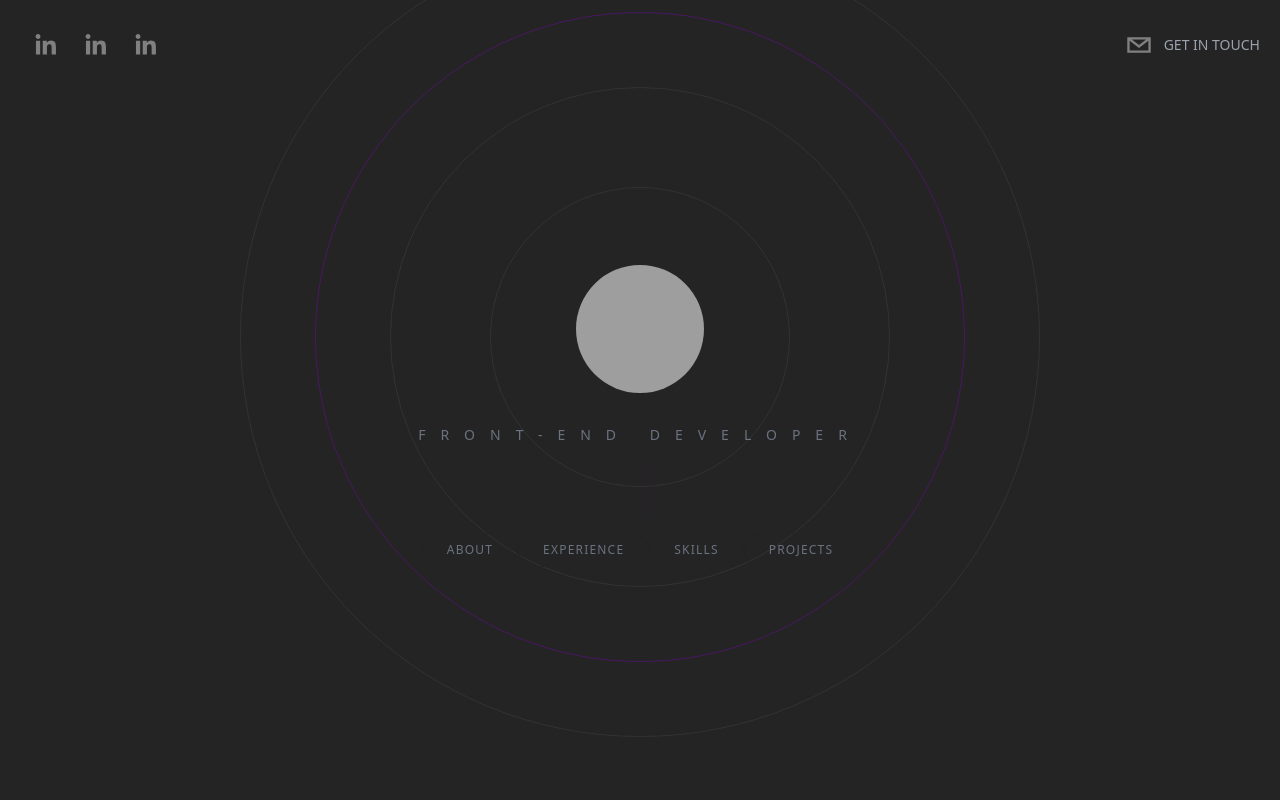
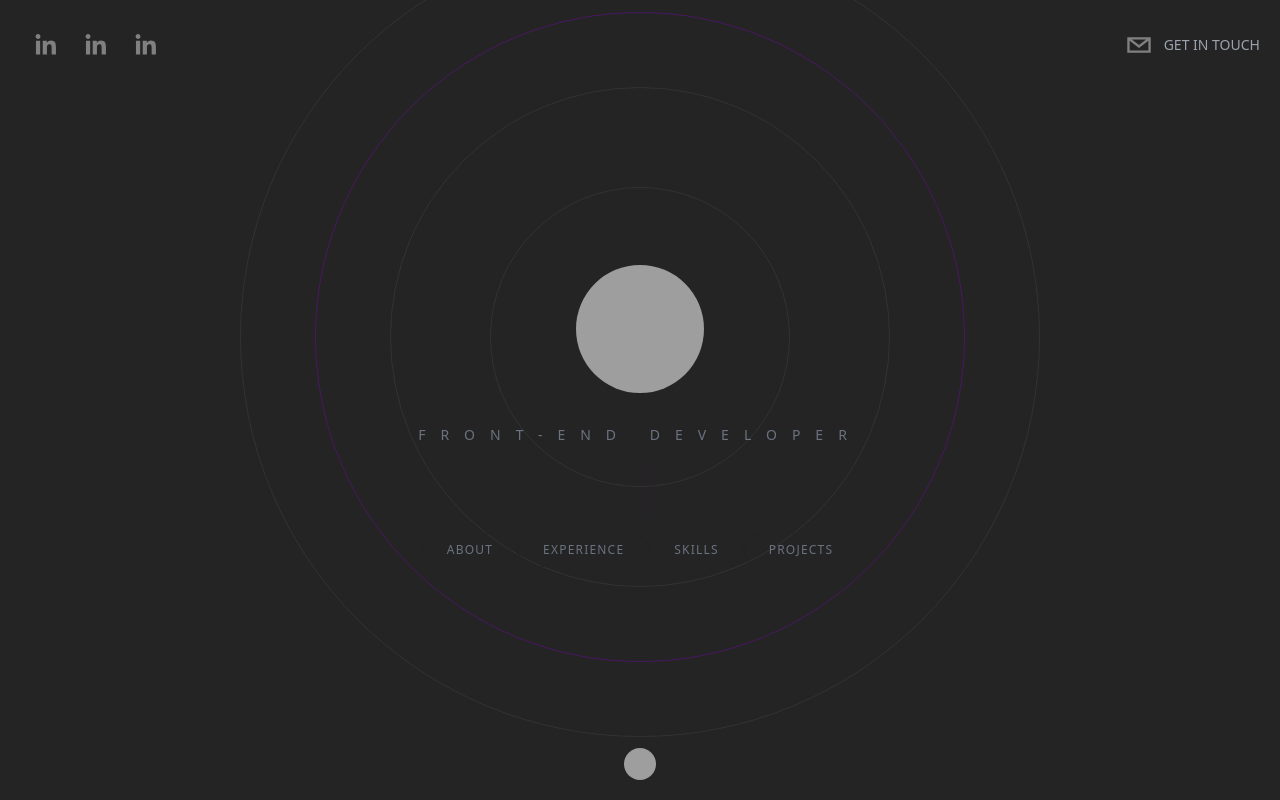
Before and after one commit to Welber33/web-portfolio, a Next.js app: page / in a window 1280 px wide. Built offline with nearby package versions, Linux system fonts and the light colour scheme; grey boxes are pictures that could not be loaded.

Commit message:
Adding the Home Button

```diff
--- a/components/Header.tsx
+++ b/components/Header.tsx
@@ -1,6 +1,7 @@
 import React from 'react'
 import { SocialIcon } from 'react-social-icons'
 import { motion } from 'framer-motion'
+import Link from 'next/link'
 
 type Props = {}
 
@@ -8,17 +9,17 @@ export default function Header({ }: Props) {
   return (
     <header className="sticky top-0 p-5 flex items-start justify-between max-w-7xl mx-auto z-20 xl:items-center">
       <motion.div
-        initial= {{
+        initial={{
           x: -500,
           opacity: 0,
           scale: 0.5
         }}
-        animate ={{
+        animate={{
           x: 0,
           opacity: 1,
           scale: 1
         }}
-        transition = {{ duration: 1.5 }}
+        transition={{ duration: 1.5 }}
         className="flex flex-row items-center"
       >
         {/** Social Icons */}
@@ -41,18 +42,19 @@ export default function Header({ }: Props) {
         />
       </motion.div>
 
+      <Link href="#contact">
         <motion.div
-        initial = {{
+          initial={{
             x: 500,
             opacity: 0,
             scale: 1
           }}
-        animate = {{
+          animate={{
             x: 0,
             opacity: 1,
             scale: 1
           }}
-        transition = {{ duration: 1.5 }}
+          transition={{ duration: 1.5 }}
           className="flex flex-row items-center text-gray-300 cursor-pointer"
         >
           <SocialIcon
@@ -63,6 +65,7 @@ export default function Header({ }: Props) {
           />
           <p className="uppercase hidden md:inline-flex text-sm text-gray-400">Get in Touch</p>
         </motion.div>
+      </Link>
 
     </header>
   )
--- /dev/null
+++ b/components/HomeButton.tsx
@@ -0,0 +1,20 @@
+import Link from 'next/link'
+import React from 'react'
+
+type Props = {}
+
+export default function HomeButton({}: Props) {
+  return (
+    <Link href="#hero">
+        <footer className="sticky bottom-5 w-full cursor-pointer">
+          <div className="mt-20 flex items-center justify-center">
+            <img
+              src="https://avatars.githubusercontent.com/u/44277956?v=4"
+              alt=""
+              className="w-8 h-8 rounded-full filter grayscale hover:grayscale-0 cursor-pointer"
+            />
+          </div>
+        </footer>
+      </Link>
+  )
+}
--- a/pages/index.tsx
+++ b/pages/index.tsx
@@ -1,10 +1,12 @@
 import type { NextPage } from 'next'
 import Head from 'next/head'
+import Link from 'next/link'
 import About from '../components/About'
 import ContactMe from '../components/ContactMe'
 import Experiences from '../components/Experiences'
 import Header from '../components/Header'
 import Hero from '../components/Hero'
+import HomeButton from '../components/HomeButton'
 import Projects from '../components/Projects'
 import Skills from '../components/Skills'
 
@@ -42,6 +44,8 @@ const Home: NextPage = () => {
       <section id="contact" className="snap-start">
         <ContactMe />
       </section>
+
+      <HomeButton />
     </div>
   )
 }
```
Lines whose indentation alone changed are shown as unchanged.
